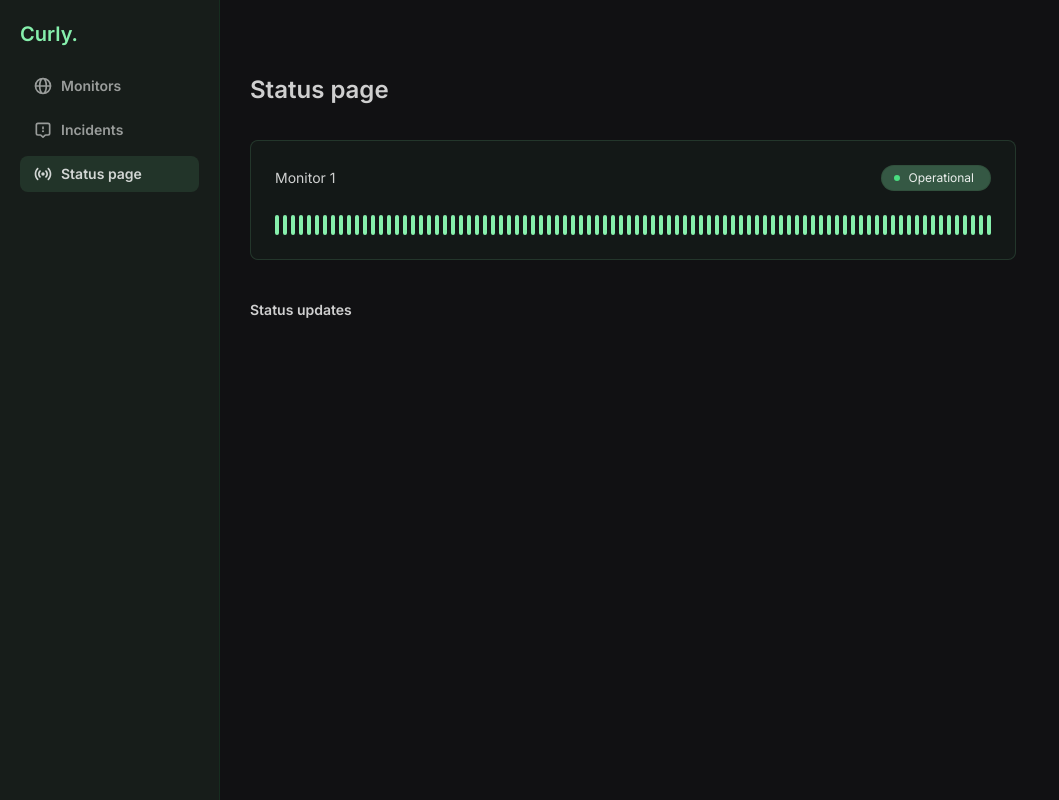
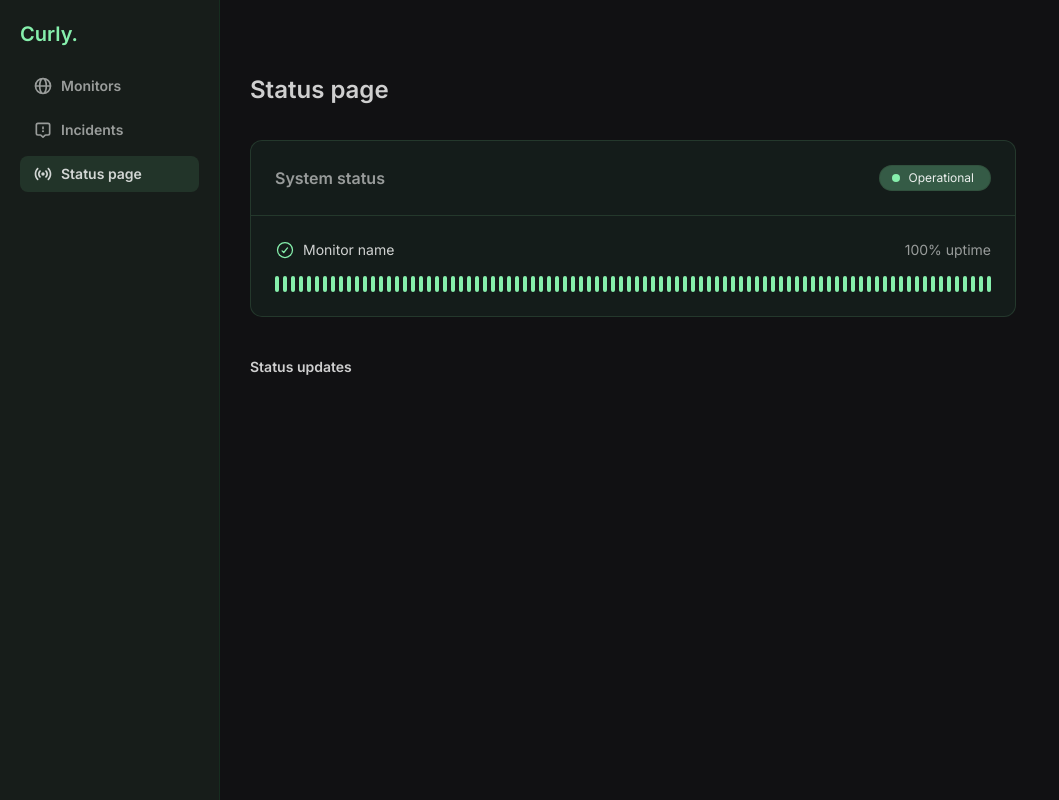
Before and after one commit to sabinabale/curly, a Next.js app: page /status-page in a window 1280 px wide. Shown: the whole page, without its empty margins (0-1059 px from the left). Built offline with nearby package versions, Linux system fonts and the light colour scheme.

Commit message:
ui updates

```diff
--- a/src/app/layout.js
+++ b/src/app/layout.js
@@ -14,7 +14,9 @@ export const metadata = {
 export default function RootLayout({ children }) {
   return (
     <html lang="en">
-      <body className={`${inter.className} antialiased flex h-screen text-sm`}>
+      <body
+        className={`${inter.className} antialiased flex min-h-screen text-sm`}
+      >
         <TheNavbar />
         {children}
       </body>
--- a/src/app/status-page/page.js
+++ b/src/app/status-page/page.js
@@ -1,22 +1,45 @@
 import TheContainer from "@/components/layout/TheContainer";
+import CheckIcon from "@/components/icons/CheckIcon";
 import React from "react";
 
 export default function Page() {
   return (
     <TheContainer>
       <h1 className="mb-10">Status page</h1>
-      <div className="border border-[#2F4C39]/60 bg-[#16201D]/50 rounded-lg p-6 space-y-3 w-fit">
-        <div className="flex justify-between mb-6 items-center">
-          <div>Monitor 1</div>
+      <div className="border border-[#2F4C39]/60 bg-[#16201D]/80 rounded-xl w-fit">
+        <div className="flex justify-between items-center p-6 border-b border-[#2F4C39]/60">
+          <div className="text-base font-semibold opacity-70">
+            System status
+          </div>
           <div className="border border-[#2F4C39]/60 bg-[#86efac]/30 text-white/90 rounded-full pl-3 pr-4 py-1.5 leading-none text-xs flex items-center">
-            <span className="h-1.5 w-1.5 rounded-full bg-green-400 inline-block mr-2"></span>
+            <span className="h-2 w-2 rounded-full bg-green-300 inline-block mr-2"></span>
             Operational
           </div>
         </div>
-        <div className="flex gap-1">
-          {Array.from({ length: 90 }).map((_, index) => (
-            <div className="h-5 w-1 rounded bg-[#86efac]" key={index}></div>
-          ))}
+        <div className="p-6 space-y-4">
+          <div className="flex gap-2 items-center">
+            <CheckIcon />
+            <div>Monitor name</div>
+            <div className="ml-auto opacity-70">100% uptime</div>
+          </div>
+          <div className="flex gap-1">
+            {Array.from({ length: 90 }).map((_, index) => (
+              <div className="relative group">
+                <div
+                  className="h-4 w-1 rounded bg-[#86efac] group-hover:-translate-y-0.5 transition-all duration-150 ease-in-out"
+                  key={index}
+                ></div>
+                <div className="absolute hidden space-y-2 group-hover:block -top-12 left-1/2 -translate-x-1/2 bg-[#111113] border border-[#2F4C39]/60 text-[#86efac] px-3 py-2 rounded-xl text-xs whitespace-nowrap">
+                  {/* <div>
+                    <span className="font-semibold">100%</span> uptime
+                  </div> */}
+                  <div className="flex items-center gap-2">
+                    <CheckIcon width={16} height={16} /> Nov 10, 2024
+                  </div>
+                </div>
+              </div>
+            ))}
+          </div>
         </div>
       </div>
       <h2 className="mt-10">Status updates</h2>
--- /dev/null
+++ b/src/components/icons/CheckIcon.js
@@ -0,0 +1,21 @@
+import React from "react";
+
+export default function CheckIcon({ width = 20, height = 20 }) {
+  return (
+    <svg
+      width={width}
+      height={height}
+      viewBox="0 0 24 24"
+      fill="none"
+      xmlns="http://www.w3.org/2000/svg"
+    >
+      <path
+        d="M15 9.5L10.5 15L8.5 13M21 12C21 16.9706 16.9706 21 12 21C7.02944 21 3 16.9706 3 12C3 7.02944 7.02944 3 12 3C16.9706 3 21 7.02944 21 12Z"
+        stroke="#86efac"
+        strokeWidth="1.5"
+        strokeLinecap="round"
+        strokeLinejoin="round"
+      />
+    </svg>
+  );
+}
--- a/src/components/layout/TheNavbar.js
+++ b/src/components/layout/TheNavbar.js
@@ -27,7 +27,7 @@ export default function TheNavbar() {
   ];
 
   return (
-    <nav className="min-w-[220px] bg-[#2F4C39]/20 h-full px-5 border-r border-r-green-900/30">
+    <nav className="min-w-[220px] bg-[#2F4C39]/20 min-h-screen px-5 border-r border-r-green-900/30">
       <div className="text-xl font-semibold mb-5 pt-5 text-[#86efac]">
         Curly.
       </div>
--- a/src/components/monitors/Monitor.js
+++ b/src/components/monitors/Monitor.js
@@ -59,7 +59,7 @@ export default function Monitor({ monitor }) {
   };
 
   return (
-    <article className="border-[#2F4C39]/60 border flex bg-[#16201D]/50 rounded-3xl w-[1000px]">
+    <article className="border-[#2F4C39]/60 border flex bg-[#16201D]/80 rounded-3xl w-[1000px]">
       <div className="px-6 py-4 flex items-center w-96">
         <MonitorStatusIcon
           color={getStatusColor(statusCode)}
```
Also changed, not shown: src/assets/icons/check.svg (added).
